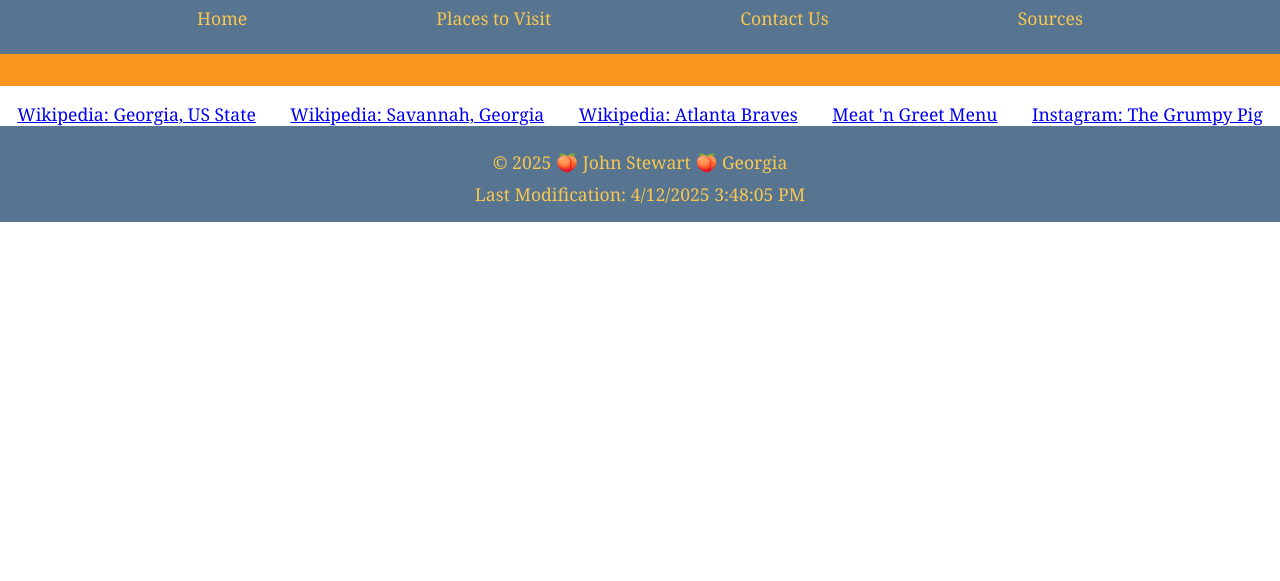
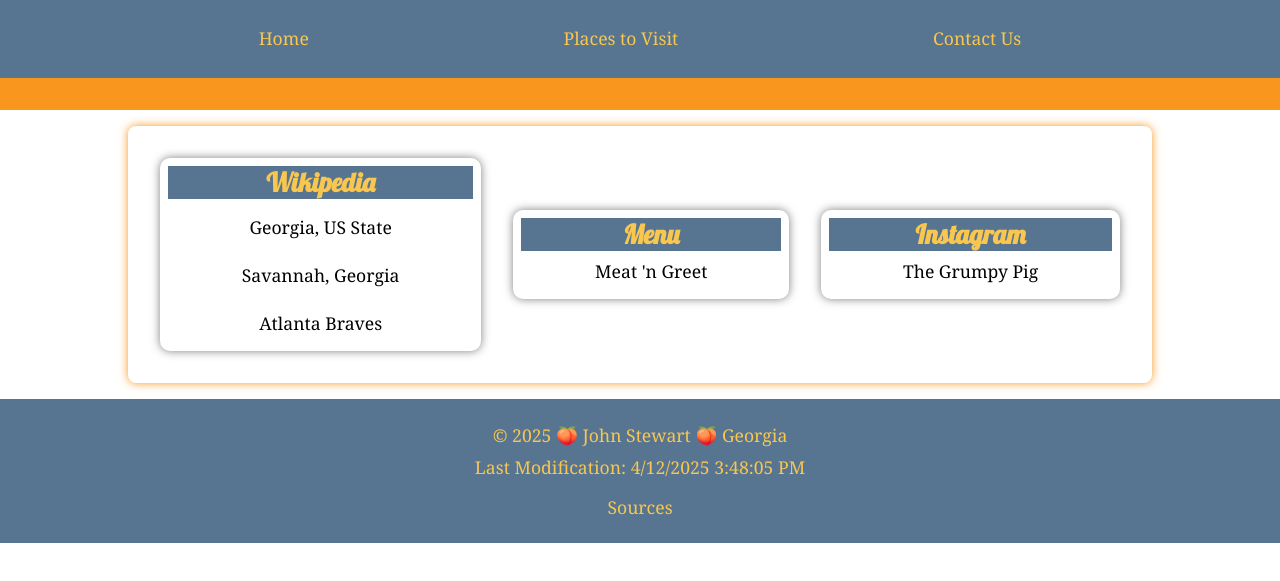
Before and after one commit to Stewart118/wdd131, a plain HTML site: page project/sources.html in a window 1280 px wide. Shown: the part 101-682 px from the top of the page. Drawn offline with Linux system fonts and the light colour scheme; a web font is replaced by a local one.

Commit message:
Modify to work well with Mobil and some other adjustments.  Passes the browser tests.

```diff
--- a/project/scripts/project.js
+++ b/project/scripts/project.js
@@ -1,5 +1,8 @@
 const currentyear = document.querySelector("#currentyear");
 const lastModified = document.querySelector("#lastModified");
+
+const navigation = document.querySelector(".navigation");
+const hamButton = document.querySelector("#menu");
 
 const today = new Date();
 const dateLastModified = new Date(document.lastModified);
@@ -9,26 +12,7 @@ lastModified.innerHTML = `Last Modification: ${dateLastModified.toLocaleDateStri
     "en-US"
 )} ${dateLastModified.toLocaleTimeString("en-US")}`;
 
-const currentPage = window.location.pathname.split("/").pop();
-
-/*
-if (currentPage == "index.html") {
-    const script = document.createElement("script");
-    script.src = "scripts/weather.js";
-    script.type = "text/javascript";
-    script.defer = true; // Optional: Ensures the script is executed after parsing
-    document.head.appendChild(script);
-} else if (currentPage == "thankyou.html") {
-    const script = document.createElement("script");
-    script.src = "scripts/thankyou.js";
-    script.type = "text/javascript";
-    script.defer = true; // Optional: Ensures the script is executed after parsing
-    document.head.appendChild(script);
-} else if (currentPage == "contact.html") {
-    const script = document.createElement("script");
-    script.src = "scripts/contact.js";
-    script.type = "text/javascript";
-    script.defer = true; // Optional: Ensures the script is executed after parsing
-    document.head.appendChild(script);
-}
-*/
+hamButton.addEventListener("click", () => {
+    navigation.classList.toggle("open");
+    hamButton.classList.toggle("open");
+});
--- a/project/sources.html
+++ b/project/sources.html
@@ -22,22 +22,31 @@
                     <li><a href="index.html" title="Home">Home</a></li>
                     <li><a href="places.html" title="Places to Visit">Places to Visit</a></li>
                     <li><a href="contact.html" title="Contact Us">Contact Us</a></li>
-                    <li><a href="sources.html" title="Sources">Sources</a></li>
                 </ul>
             </nav>
         </header>
         <main>
-            <div class="places">
-                <a href="https://en.wikipedia.org/wiki/Georgia_(U.S._state)">Wikipedia: Georgia, US State</a>
-                <a href="https://en.wikipedia.org/wiki/Savannah,_Georgia">Wikipedia: Savannah, Georgia</a>
-                <a href="https://en.wikipedia.org/wiki/Atlanta_Braves">Wikipedia: Atlanta Braves</a>
-                <a href="https://meatngreetnewnan.com/wp-content/uploads/2024/07/MNG_DinnerMenu_Apr2024.pdf">Meat 'n Greet Menu</a>
-                <a href="https://www.instagram.com/p/DEVV2YgxVFb/">Instagram: The Grumpy Pig</a>
+            <div class="places-outer places">
+                <div class="place-card">
+                    <h2>Wikipedia</h2>
+                    <p><a href="https://en.wikipedia.org/wiki/Georgia_(U.S._state)">Georgia, US State</a></p>
+                    <p><a href="https://en.wikipedia.org/wiki/Savannah,_Georgia">Savannah, Georgia</a></p>
+                    <p><a href="https://en.wikipedia.org/wiki/Atlanta_Braves">Atlanta Braves</a></p>
+                </div>
+                <div class="place-card">
+                    <h2>Menu</h2>
+                    <a href="https://meatngreetnewnan.com/wp-content/uploads/2024/07/MNG_DinnerMenu_Apr2024.pdf">Meat 'n Greet</a>
+                </div>
+                <div class="place-card">
+                    <h2>Instagram</h2>
+                    <a href="https://www.instagram.com/p/DEVV2YgxVFb/">The Grumpy Pig</a>
+                </div>
             </div>
         </main>
         <footer>
             <p>© <span id="currentyear"></span> 🍑 John Stewart 🍑 Georgia</p>
             <p id="lastModified"></p>
+            <p class="sources"><a href="sources.html" title="Sources">Sources</a></p>
         </footer>
     </body>
 </html>
--- a/project/styles/project-large.css
+++ b/project/styles/project-large.css
@@ -1,9 +1,8 @@
 /* large view navigation ************************************/
 @media (min-width: 37.5em) {
     :root {
-        --background1-transparent-color: rgba(160, 0, 28, 0.5);
+        --background1-transparent-color: rgba(120, 0, 28, 0.5);
         --background2-transparent-color: rgba(0, 78, 137, 0.5);
-
     }
 
 	h1 {
@@ -21,9 +20,13 @@
 	}
 
 	.navigation {
+        padding-top: 1rem;
 		flex-direction: row;
+        padding-bottom: 0;
 	}
 
+    .place-card a,
+    .sources a,
 	.navigation a {
 		display: block;
 		flex: 1 1 100%;
@@ -47,6 +50,10 @@
         background: darkgreen;
         text-align: left;
         padding: 0.5rem;
+    }
+
+    .data ul li strong {
+        color: var(--header-font-color);
     }
 
     .stats {
@@ -73,7 +80,7 @@
     .data ul {
         padding: 0.65rem;
         box-shadow: 0 0 30px #111;
-        opacity: 0.7;
+        /* opacity: 0.9; */
         background: radial-gradient(var(--background1-transparent-color), var(--background2-transparent-color));
         color: white;
         /* background: tan; */
@@ -90,4 +97,8 @@
         padding: 0.5rem;
         /* background: tan; */
     }
+
+    .place-card a{
+        color: var(--highlight-font-color);
+    }
 }
--- a/project/styles/project.css
+++ b/project/styles/project.css
@@ -88,18 +88,35 @@ footer {
 	flex-direction: column;
 	justify-content: space-evenly;
 	list-style: none;
+    /* padding-bottom: 1rem; */
 }
 
+.navigation li {
+    padding: 0.25rem;
+}
+
+.place-card a,
+.sources a,
 .navigation a {
-	display: none;
 	/* padding: 1rem; */
 	text-align: center;
 	text-decoration: none;
-	color: var(--font2-color);
+	color: var(--highlight-font-color);
 	font-family: var(--typical-p-fontfamily);
 	padding: .50rem;
 }
 
+.place-card a,
+.navigation a {
+	display: none;
+}
+
+.sources a {
+    display: block;
+}
+
+.place-card a:hover,
+.sources a:hover,
 .navigation a:hover {
 	background-color: var(--highlight-background-color);
 	color: var(--highlight-font-color);
```
Also changed, not shown: project/contact.html (+1 -1 lines), project/index.html (+3 -3 lines), project/places.html (+1 -1 lines), project/thankyou.html (+1 -1 lines).
